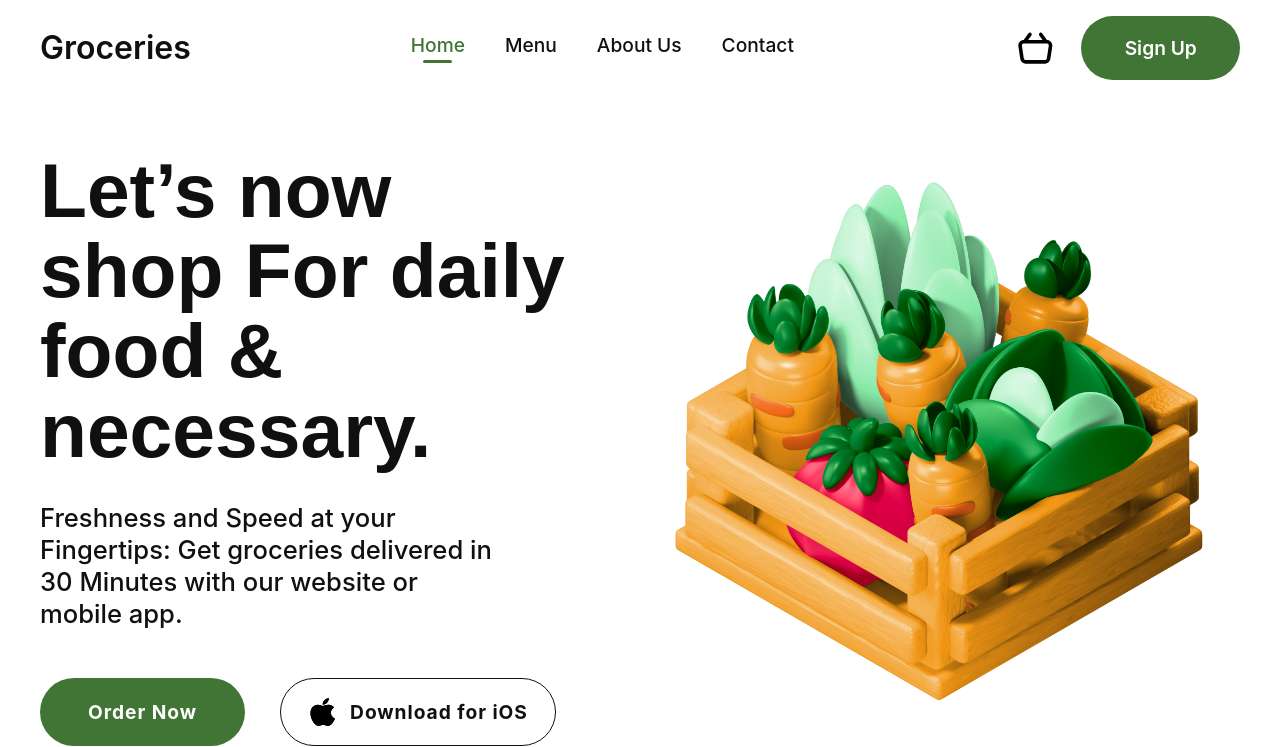
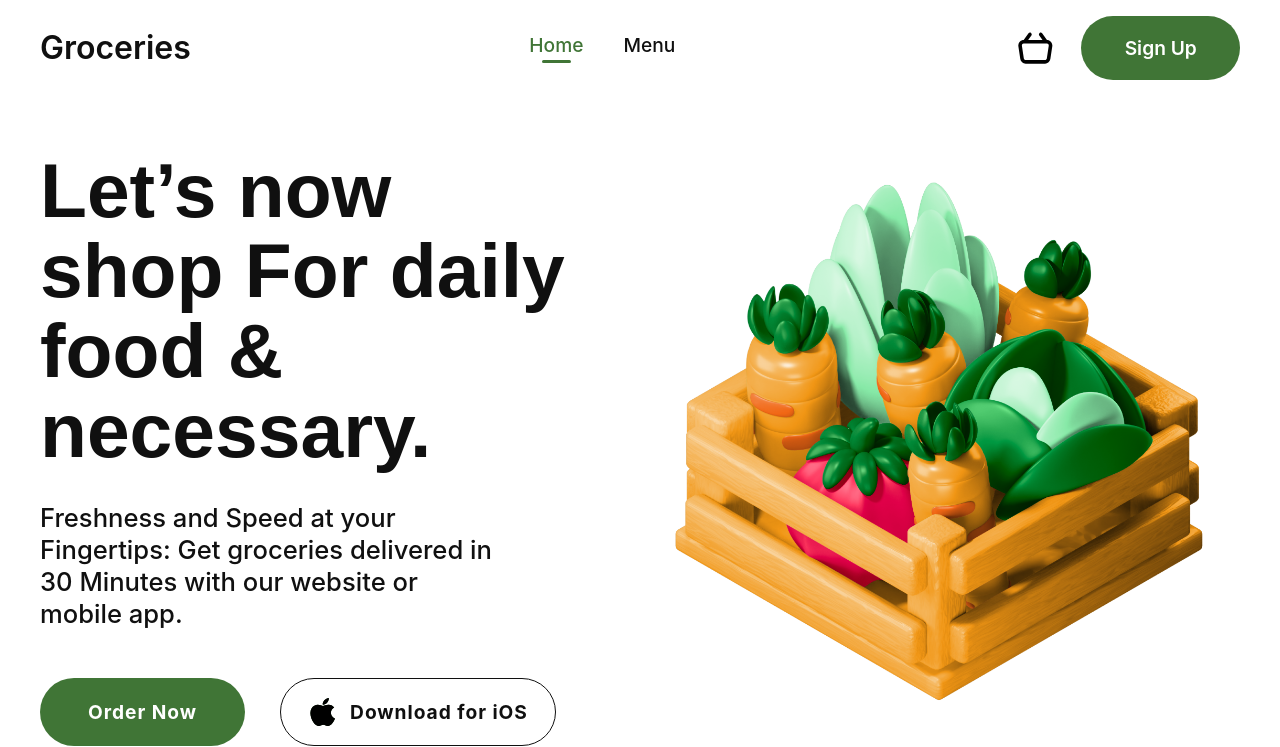
Before and after one commit to witalihirsch/websites, a PHP site: page / in a window 1280 px wide. Shown: the top 747 px of the page. Run offline with PHP 8.4, Linux system fonts and the light colour scheme; some libraries are stand-ins or nearby versions.

Commit message:
some fixes

```diff
--- a/groceries/css/style.css
+++ b/groceries/css/style.css
@@ -110,7 +110,8 @@ button,
 p,
 h1,
 h2,
-h3 {
+h3,
+div {
     -webkit-touch-callout: none;
     -webkit-user-select: none;
     -ms-user-select: none;
--- a/groceries/index.html
+++ b/groceries/index.html
@@ -23,8 +23,8 @@
                 <ul class="header__list">
                     <li><a href="#landing" id="link-home" class="header__link header__link-active link" ontouchstart="">Home</a></li>
                     <li><a href="#menu" id="link-menu" class="header__link link" ontouchstart="">Menu</a></li>
-                    <li><a href="#about" class="header__link link" ontouchstart="">About Us</a></li>
-                    <li><a href="#contact" class="header__link link" ontouchstart="">Contact</a></li>
+                    <!--<li><a href="#about" class="header__link link" ontouchstart="">About Us</a></li>
+                    <li><a href="#contact" class="header__link link" ontouchstart="">Contact</a></li>-->
                 </ul>
             </nav>
             <div class="header__item">
@@ -1274,9 +1274,9 @@
     <script type="text/javascript" src="js/accordion.js"></script>
     <script type="text/javascript" src="js/buttons.js"></script>
     <script type="text/javascript" src="http://ajax.googleapis.com/ajax/libs/jquery/2.1.1/jquery.min.js"></script>
-    <script type="text/javascript" src="js/jquery.input-stepper.js"></script>
     <script type="text/javascript" src="js/categories.js"></script>
     <script type="text/javascript" src="js/inputStepper.js"></script>
+    <script src="https://cdn.jsdelivr.net/npm/swiper@9/swiper-bundle.min.js"></script>
     <script>
     var swiper = new Swiper(".mySwiper", {
         slidesPerView: 1,
```
